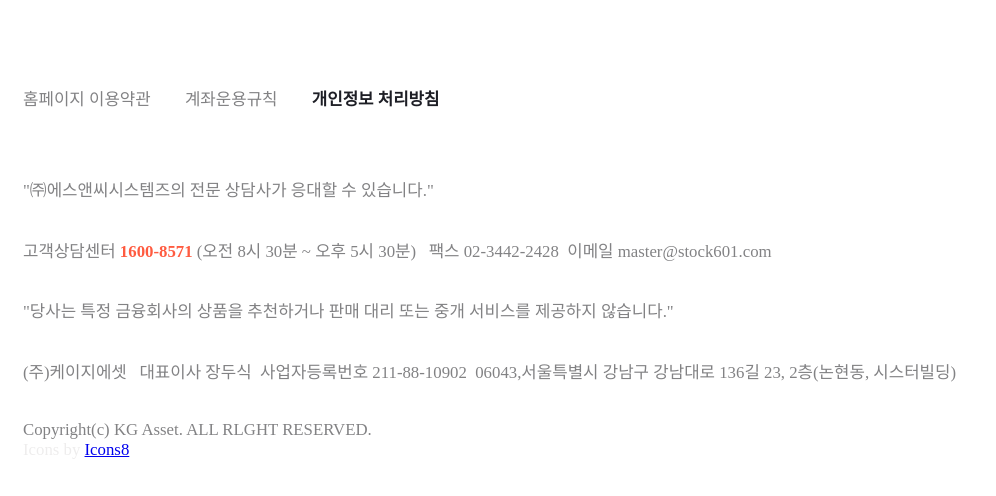
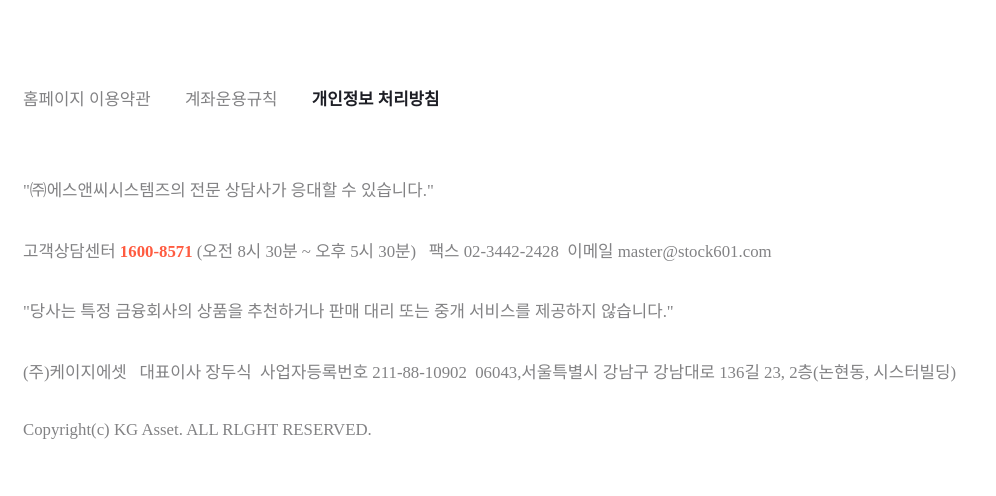
Before and after one commit to SteveDeJe/allnewstock_web, a website: page public/views/template/footer.html in a window 1280 px wide. Shown: the whole page, without its empty margins (0-996 px from the left). Drawn offline with Linux system fonts and the light colour scheme.

Commit message:
icon8.com 숨김

```diff
--- a/public/views/template/footer.html
+++ b/public/views/template/footer.html
@@ -39,9 +39,9 @@
     <br />
     <p>
       Copyright(c) KG Asset. ALL RLGHT RESERVED.<br />
-      <span style="color: #eeeded"
+      <!-- <span style="color: #eeeded"
         >Icons by <a href="https://icons8.com/" target="_blank">Icons8</a></span
-      >
+      > -->
     </p>
   </div>
 </div>
```
